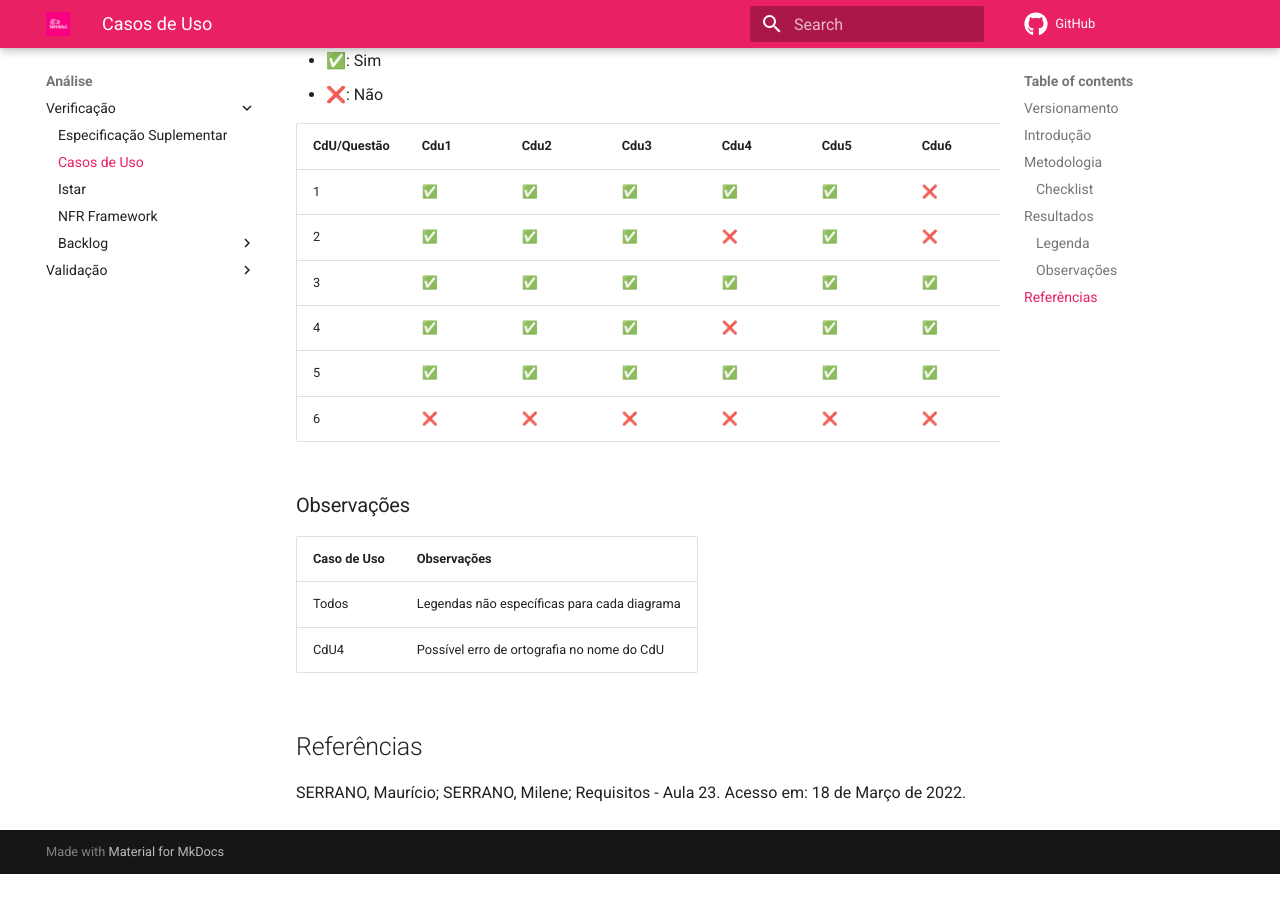
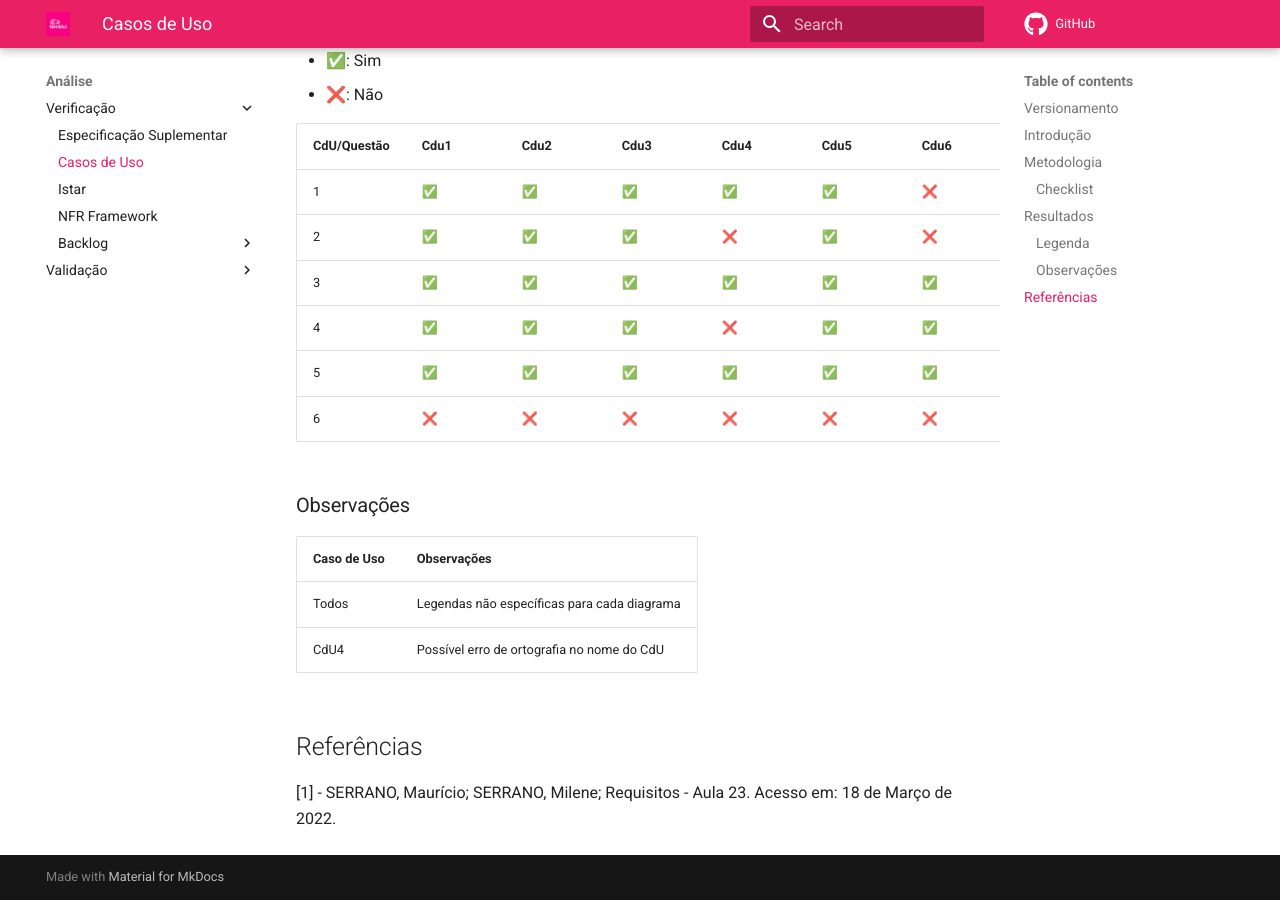
Before and after one commit to Requisitos-de-Software/2021.2-Tembici, an MkDocs documentation site: the page built from docs/analise/verificacao/casos_de_uso.md, in a window 1280 px wide and 900 px high, scrolled down 1350 px. Built offline with MkDocs 1.6.1 and Material for MkDocs 9.7.7, drawn with Linux system fonts in a browser that asks for light colours; comment, search, counter and statistics services are not loaded; before the commit the page ends 2224 px from its top, so only the background shows below that.

Commit message:
HOTFIX - Corrigindo referências

```diff
--- a/docs/analise/verificacao/casos_de_uso.md
+++ b/docs/analise/verificacao/casos_de_uso.md
@@ -45,4 +45,4 @@
 | CdU4 | Possível erro de ortografia no nome do CdU |
 
 ## Referências
-<p> SERRANO, Maurício; SERRANO, Milene; Requisitos - Aula 23. Acesso em: 18 de Março de 2022. </p>
+<p>[1] - SERRANO, Maurício; SERRANO, Milene; Requisitos - Aula 23. Acesso em: 18 de Março de 2022. </p>
```
